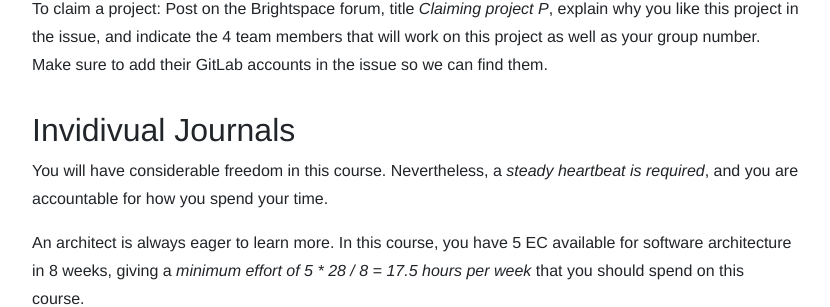
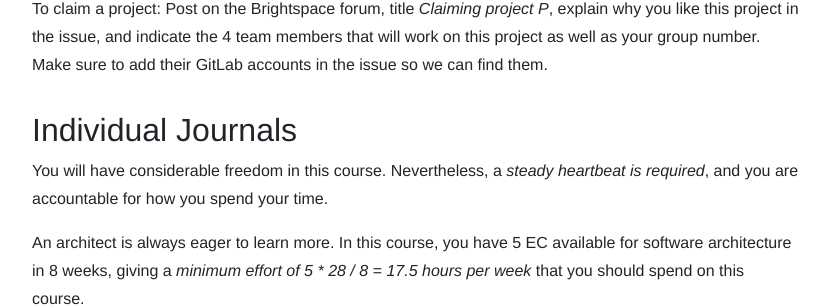
Before and after one commit to SERG-Delft/delftswa, a Jekyll site: the page built from 2020/assignment.md, in a window 1280 px wide and 900 px high, scrolled down 1396 px. Shown: the part 148-455 px from the top of the window, without its empty margins (224-1054 px from the left). Built offline with Jekyll 4.4.1, drawn with Linux system fonts in a browser that asks for light colours.

Commit message:
Fix typo in heading

```diff
--- a/2020/assignment.md
+++ b/2020/assignment.md
@@ -58,7 +58,7 @@ To claim a project: Post on the Brightspace forum, title _Claiming project P_, e
 
 
 
-## Invidivual Journals
+## Individual Journals
 
 You will have considerable freedom in this course. Nevertheless, a _steady heartbeat is required_, and you are accountable for how you spend your time.
 
```
